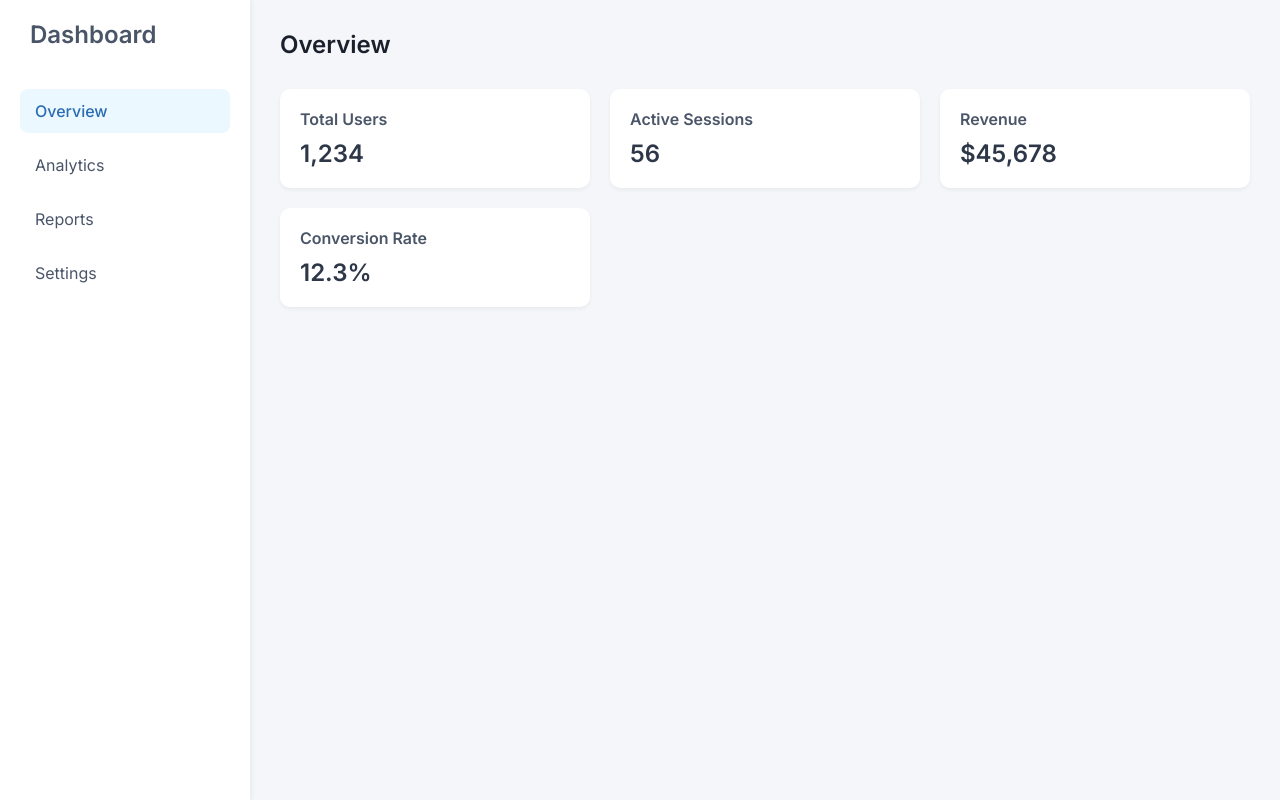
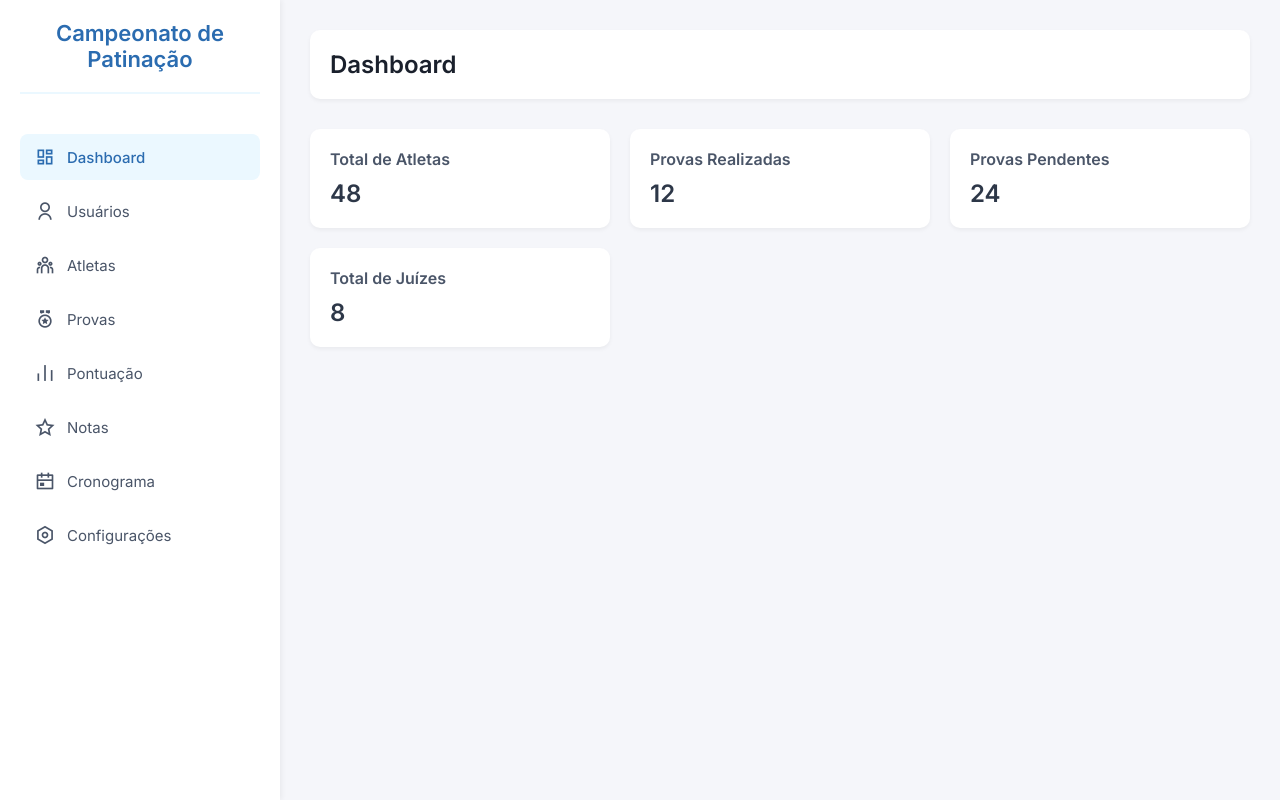
Before and after one commit to Matheus-Bicalho-Sanches/camp-app, a website: page public/index.html in a window 1280 px wide. Drawn offline with nearby package versions, Linux system fonts and the light colour scheme.

Commit message:
Criação do menu lateral

```diff
--- a/public/index.html
+++ b/public/index.html
@@ -1,10 +1,11 @@
 <!DOCTYPE html>
-<html lang="en">
+<html lang="pt-BR">
 <head>
     <meta charset="UTF-8">
     <meta name="viewport" content="width=device-width, initial-scale=1.0">
-    <title>Dashboard</title>
+    <title>Campeonato de Patinação</title>
     <link href="https://fonts.googleapis.com/css2?family=Inter:wght@400;500;600&display=swap" rel="stylesheet">
+    <link href="https://cdn.jsdelivr.net/npm/remixicon@3.5.0/fonts/remixicon.css" rel="stylesheet">
     <style>
         * {
             margin: 0;
@@ -24,18 +25,21 @@
         }
 
         .sidebar {
-            width: 250px;
+            width: 280px;
             background-color: #ffffff;
             box-shadow: 2px 0 5px rgba(0, 0, 0, 0.05);
             padding: 20px;
         }
 
         .logo {
-            font-size: 24px;
+            font-size: 22px;
             font-weight: 600;
-            color: #4a5568;
+            color: #2b6cb0;
             margin-bottom: 40px;
             padding: 0 10px;
+            text-align: center;
+            border-bottom: 2px solid #ebf8ff;
+            padding-bottom: 20px;
         }
 
         .menu {
@@ -43,7 +47,7 @@
         }
 
         .menu-item {
-            margin-bottom: 10px;
+            margin-bottom: 8px;
         }
 
         .menu-link {
@@ -54,6 +58,12 @@
             text-decoration: none;
             border-radius: 8px;
             transition: all 0.3s ease;
+            font-size: 15px;
+        }
+
+        .menu-link i {
+            margin-right: 12px;
+            font-size: 20px;
         }
 
         .menu-link:hover {
@@ -74,6 +84,10 @@
 
         .header {
             margin-bottom: 30px;
+            background-color: #ffffff;
+            padding: 20px;
+            border-radius: 10px;
+            box-shadow: 0 2px 4px rgba(0, 0, 0, 0.05);
         }
 
         .header h1 {
@@ -112,44 +126,80 @@
 <body>
     <div class="dashboard">
         <aside class="sidebar">
-            <div class="logo">Dashboard</div>
+            <div class="logo">Campeonato de Patinação</div>
             <ul class="menu">
                 <li class="menu-item">
-                    <a href="#" class="menu-link active">Overview</a>
+                    <a href="#" class="menu-link active">
+                        <i class="ri-dashboard-line"></i>
+                        Dashboard
+                    </a>
                 </li>
                 <li class="menu-item">
-                    <a href="#" class="menu-link">Analytics</a>
+                    <a href="#" class="menu-link">
+                        <i class="ri-user-line"></i>
+                        Usuários
+                    </a>
                 </li>
                 <li class="menu-item">
-                    <a href="#" class="menu-link">Reports</a>
+                    <a href="#" class="menu-link">
+                        <i class="ri-team-line"></i>
+                        Atletas
+                    </a>
                 </li>
                 <li class="menu-item">
-                    <a href="#" class="menu-link">Settings</a>
+                    <a href="#" class="menu-link">
+                        <i class="ri-medal-line"></i>
+                        Provas
+                    </a>
+                </li>
+                <li class="menu-item">
+                    <a href="#" class="menu-link">
+                        <i class="ri-bar-chart-line"></i>
+                        Pontuação
+                    </a>
+                </li>
+                <li class="menu-item">
+                    <a href="#" class="menu-link">
+                        <i class="ri-star-line"></i>
+                        Notas
+                    </a>
+                </li>
+                <li class="menu-item">
+                    <a href="#" class="menu-link">
+                        <i class="ri-calendar-event-line"></i>
+                        Cronograma
+                    </a>
+                </li>
+                <li class="menu-item">
+                    <a href="#" class="menu-link">
+                        <i class="ri-settings-line"></i>
+                        Configurações
+                    </a>
                 </li>
             </ul>
         </aside>
 
         <main class="main-content">
             <div class="header">
-                <h1>Overview</h1>
+                <h1>Dashboard</h1>
             </div>
 
             <div class="dashboard-cards">
                 <div class="card">
-                    <h3>Total Users</h3>
-                    <p>1,234</p>
+                    <h3>Total de Atletas</h3>
+                    <p>48</p>
                 </div>
                 <div class="card">
-                    <h3>Active Sessions</h3>
-                    <p>56</p>
+                    <h3>Provas Realizadas</h3>
+                    <p>12</p>
                 </div>
                 <div class="card">
-                    <h3>Revenue</h3>
-                    <p>$45,678</p>
+                    <h3>Provas Pendentes</h3>
+                    <p>24</p>
                 </div>
                 <div class="card">
-                    <h3>Conversion Rate</h3>
-                    <p>12.3%</p>
+                    <h3>Total de Juízes</h3>
+                    <p>8</p>
                 </div>
             </div>
         </main>
```
Also changed, not shown: 1 other file.
